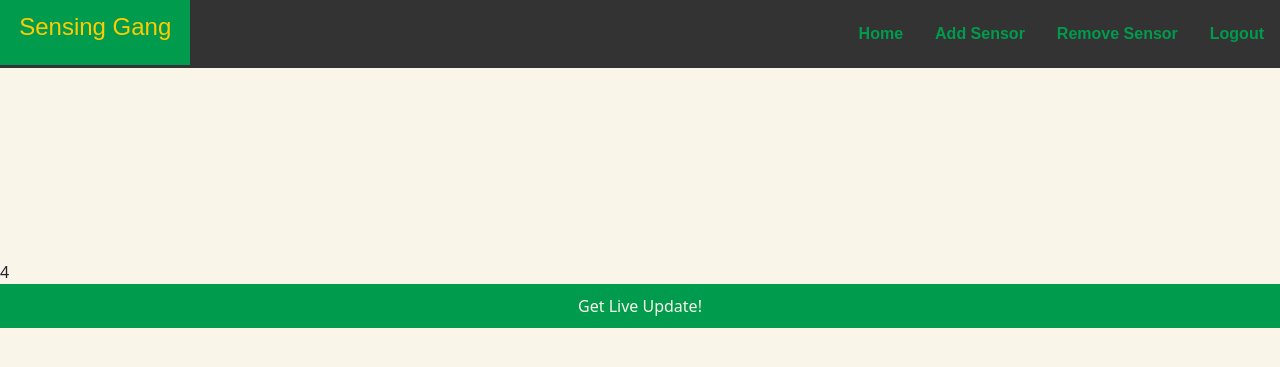
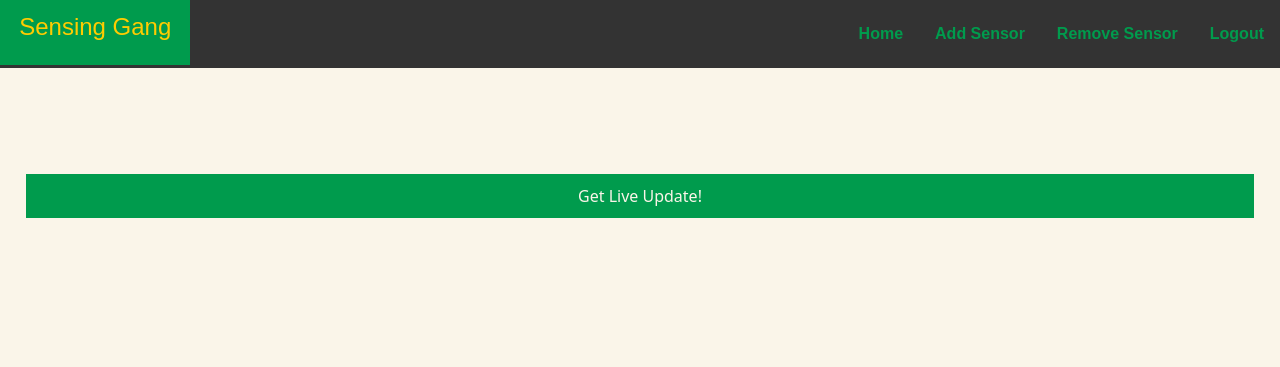
Before and after one commit to UBCO-COSC-310-Winter-2022-T2/the-project-sensinggang, a Django app: page / in a window 1280 px wide. Shown: the top 367 px of the page. Run offline with Django 4.2, Linux system fonts and the light colour scheme; a user stored in the database is signed in; data that the repository does not hold is empty; some libraries are stand-ins or nearby versions.

Commit message:
formatting on homePage

```diff
--- a/sensingGang/static/homePageTemplate.css
+++ b/sensingGang/static/homePageTemplate.css
@@ -1,24 +1,3 @@
-div.main{
-    grid-area: content;
-    display: grid;
-    grid-gap: 0.2vw;
-    grid-template-columns: repeat(auto-fill, minmax(150px, 1fr));
-    grid-template-rows: repeat(auto-fill, minmax(150px, 1fr));
-}
-#main{
-    background: powderblue;
-    margin: 5px;
-    padding: 0px;
-
-    font-family: -apple-system, BlinkMacSystemFont, 'Segoe UI', Roboto, Oxygen, Ubuntu, Cantarell, 'Open Sans', 'Helvetica Neue', sans-serif;
-
-    display: grid;
-    grid-gap:.2vw;
-    height: 100vh;
-    grid-template-columns: 150px 1fr;
-    grid-template-rows: 120px 1fr 61px;
-    grid-template-areas: "header header" "sidebar content" "footer footer";
-}
 .message{
     margin-right: 7em;
     margin-left: 7em;
@@ -32,3 +11,9 @@ div.main{
     font-size: 1.3em;
     font-family: -apple-system, BlinkMacSystemFont, 'Segoe UI', Roboto, Oxygen, Ubuntu, Cantarell, 'Open Sans', 'Helvetica Neue', sans-serif;
 }
+div.item{
+    margin: 7% 2%!important;
+}
+select{
+    margin: 5% !important;
+}
--- a/sensingGang/templates/homePage/homePageTemplate.html
+++ b/sensingGang/templates/homePage/homePageTemplate.html
@@ -239,7 +239,7 @@
 {% endfor %}
 </div>
 <div class="item">
-    <span> 4 <a href="{% url 'button' %}"><button>Get Live Update!</button></a></span>
+    <span> <a href="{% url 'button' %}"><button>Get Live Update!</button></a></span>
 </div>
 </div>
 {% else %}
```
